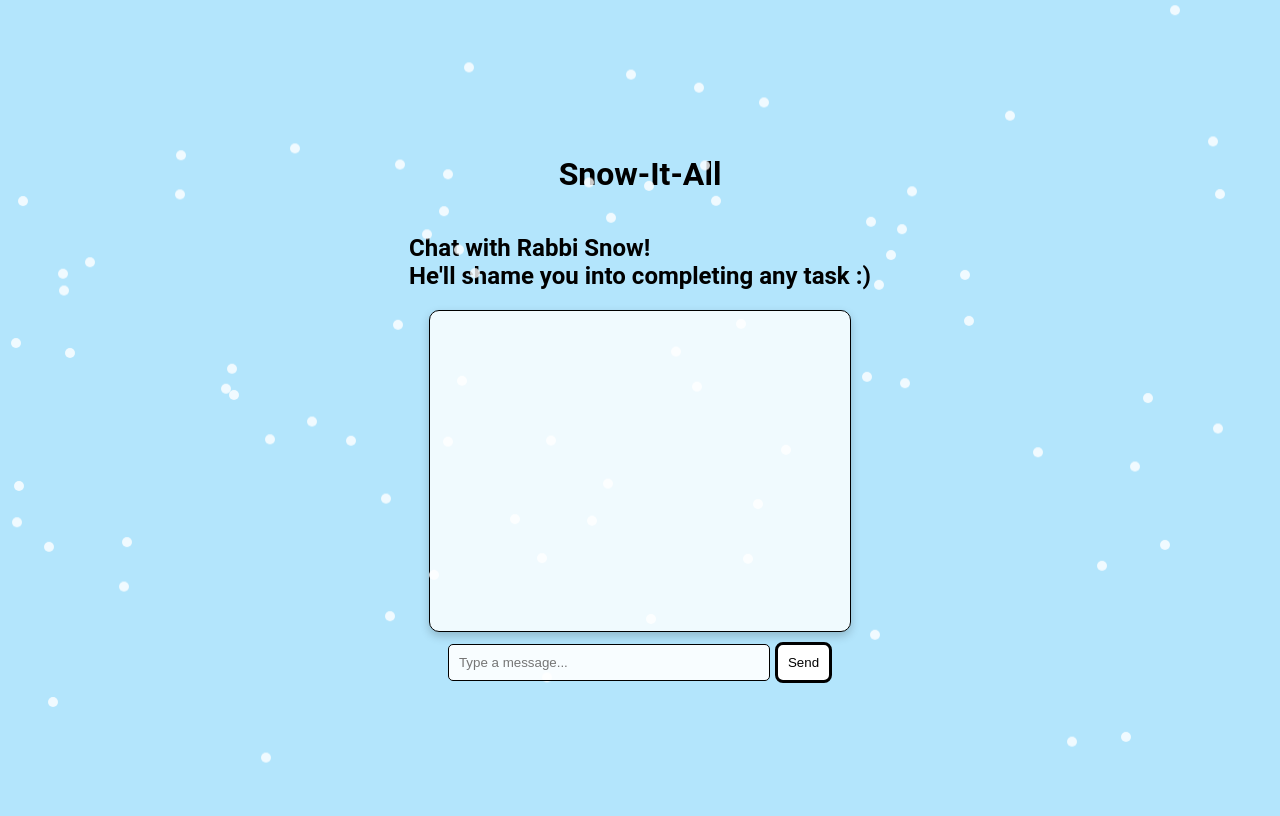
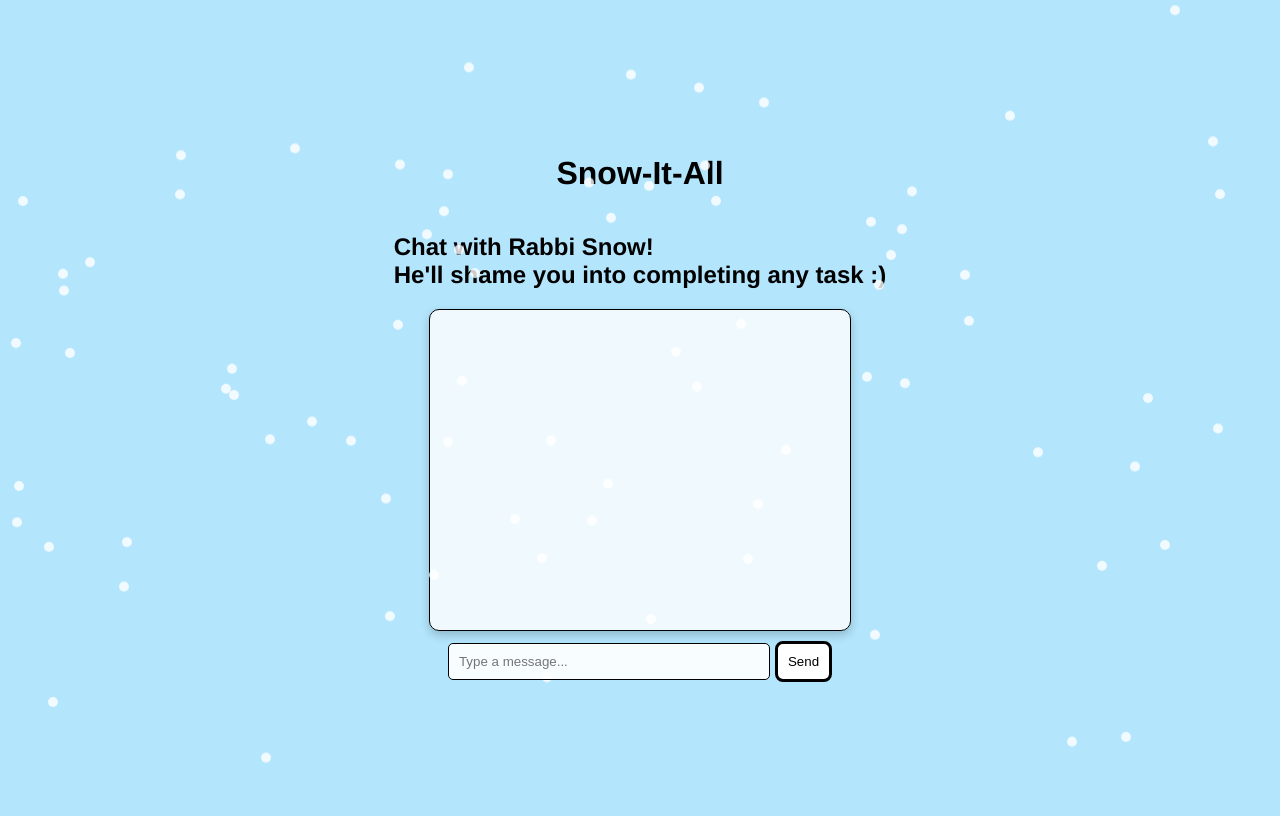
Before and after one commit to Ho1yShif/Snow-It-All, a Flask app: page / in a window 1280 px wide. Run offline with Flask 3, Linux system fonts and the light colour scheme.

Commit message:
Update font to Helvetica

```diff
--- a/templates/index.html
+++ b/templates/index.html
@@ -7,7 +7,7 @@
     <link rel="icon" type="image/x-icon" href="{{ url_for('static', filename='favicon.ico') }}">
     <style>
         body {
-            font-family: Roboto, sans-serif;
+            font-family: Helvetica, sans-serif;
             display: flex;
             flex-direction: column;
             align-items: center;
```
